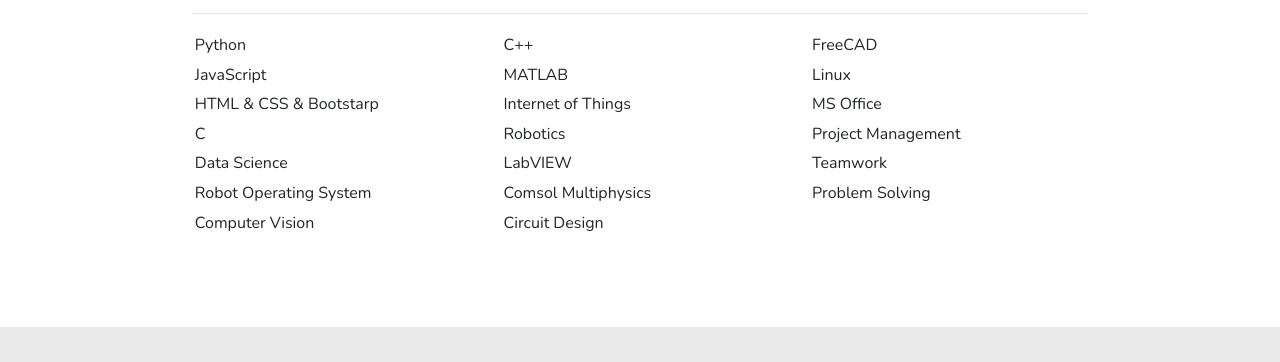
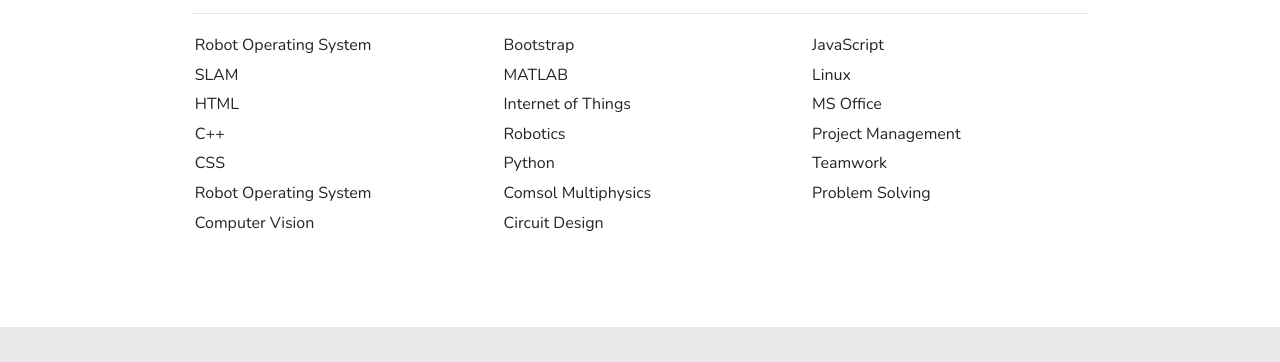
Before and after one commit to afrath01/CV, a plain HTML site: page index.html in a window 1280 px wide. Shown: the part 711-1073 px from the top of the page. Drawn offline with nearby package versions, Linux system fonts and the light colour scheme.

Commit message:
Update index.html

```diff
--- a/index.html
+++ b/index.html
@@ -75,25 +75,25 @@
       <hr>
         <div class="row section2_row">
           <div class="col-lg-4 col-md-6">
-            <div class="container-md nunito section2_col"> Python</div>
-            <div class="container-md nunito section2_col"> JavaScript</div>
-            <div class="container-md nunito section2_col"> HTML & CSS & Bootstarp</div>
-            <div class="container-md nunito section2_col"> C</div>
-            <div class="container-md nunito section2_col"> Data Science</div>
+            <div class="container-md nunito section2_col"> Robot Operating System</div>
+            <div class="container-md nunito section2_col"> SLAM</div>
+            <div class="container-md nunito section2_col"> HTML</div>
+            <div class="container-md nunito section2_col"> C++</div>
+            <div class="container-md nunito section2_col"> CSS</div>
             <div class="container-md nunito section2_col"> Robot Operating System</div>
             <div class="container-md nunito section2_col"> Computer Vision</div>
           </div>
           <div class="col-lg-4 col-md-6">
-            <div class="container-md nunito section2_col"> C++</div>
+            <div class="container-md nunito section2_col"> Bootstrap</div>
             <div class="container-md nunito section2_col"> MATLAB</div>
             <div class="container-md nunito section2_col"> Internet of Things</div>
             <div class="container-md nunito section2_col"> Robotics</div>
-            <div class="container-md nunito section2_col"> LabVIEW</div>
+            <div class="container-md nunito section2_col"> Python</div>
             <div class="container-md nunito section2_col"> Comsol Multiphysics</div>
             <div class="container-md nunito section2_col"> Circuit Design</div>
           </div>
           <div class="col-lg-4 col-md-12">
-            <div class="container-md nunito section2_col"> FreeCAD</div>
+            <div class="container-md nunito section2_col"> JavaScript</div>
             <div class="container-md nunito section2_col"> Linux</div>
             <div class="container-md nunito section2_col"> MS Office</div>
             <div class="container-md nunito section2_col"> Project Management</div>
```
